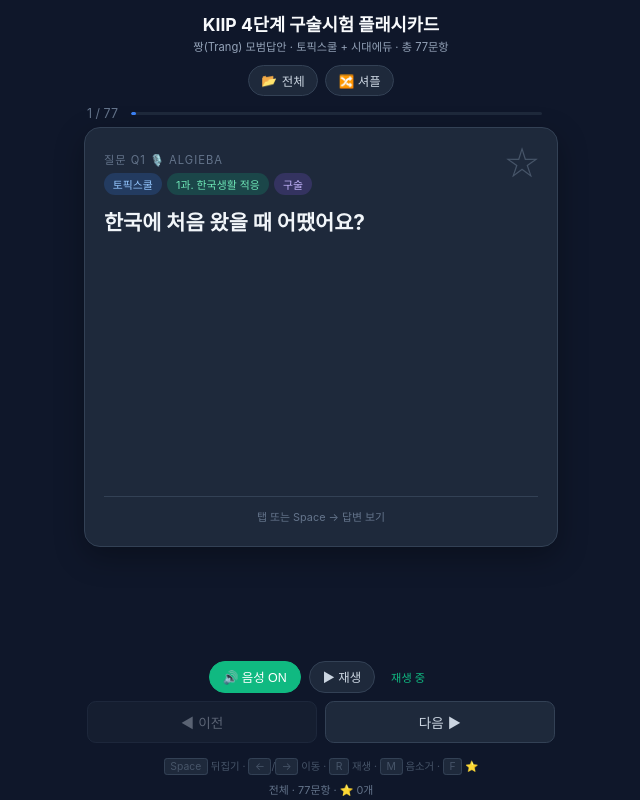
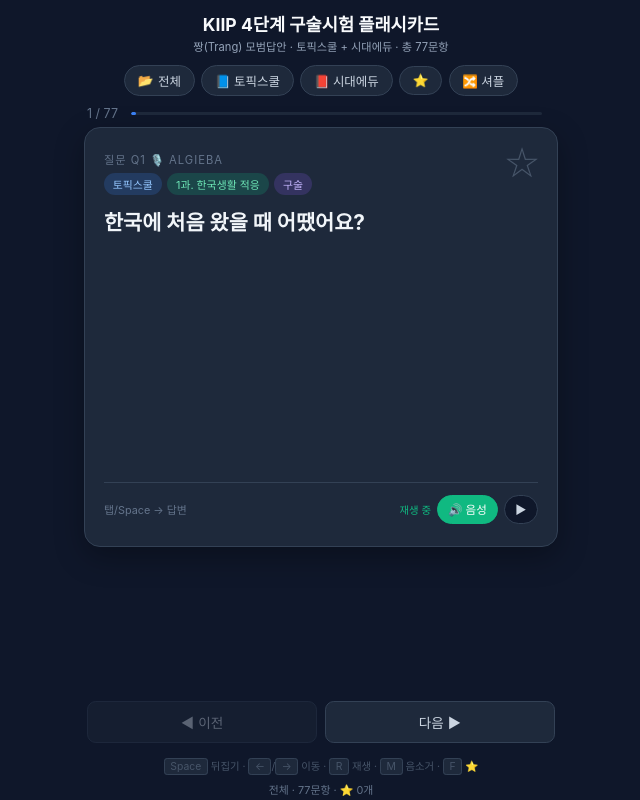
Before and after one commit to sdjcoding/kiip-trang-flashcard, a plain HTML site: page index.html in a window 1280 px wide. Shown: the whole page, without its empty margins (319-959 px from the left). Drawn offline with Linux system fonts and the light colour scheme.

Commit message:
Move audio controls to card bottom-right + add channel quick filters
- Add quick filter buttons in toolbar: 📘 토픽스쿨, 📕 시대에듀, ⭐
- Audio toggle (🔊/🔇) and play (▶) buttons relocated to card footer (right side)
- Audio status display also in card footer (left side hint, right side controls)
- Removed standalone audio bar below card
- Audio controls now per-card face (front shows for question, back for answer)
- Click audio buttons no longer triggers card flip (event.stopPropagation)

```diff
--- a/index.html
+++ b/index.html
@@ -66,6 +66,9 @@
   .pill-btn.audio-on { background: #10b981; border-color: #10b981; color: #fff; }
   .pill-btn.audio-off { opacity: 0.6; }
   .pill-btn.fav-active { background: #f59e0b; border-color: #f59e0b; color: #fff; }
+  .pill-btn.quick-filter.active[data-cat="⭐ 토픽스쿨 전체"] { background: #3b82f6; border-color: #3b82f6; color: #fff; }
+  .pill-btn.quick-filter.active[data-cat="⭐ 시대에듀 전체"] { background: #c0504d; border-color: #c0504d; color: #fff; }
+  .pill-btn.quick-filter.active[data-cat="⭐ 즐겨찾기"] { background: #f59e0b; border-color: #f59e0b; color: #fff; }
   .pill-btn:disabled { opacity: 0.3; cursor: not-allowed; }
 
   .audio-status {
@@ -215,14 +218,45 @@
     flex-grow: 1;
     white-space: pre-wrap;
   }
-  .hint {
-    text-align: center;
-    color: #64748b;
-    font-size: 0.68rem;
+  .card-footer {
+    display: flex;
+    align-items: center;
+    justify-content: space-between;
+    gap: 0.5rem;
     margin-top: 1rem;
     padding-top: 0.7rem;
     border-top: 1px solid #334155;
   }
+  .hint {
+    flex: 1;
+    color: #64748b;
+    font-size: 0.68rem;
+    text-align: left;
+  }
+  .card-audio {
+    display: flex;
+    gap: 0.35rem;
+    align-items: center;
+  }
+  .card-audio button {
+    padding: 0.35rem 0.65rem;
+    border: 1px solid #334155;
+    border-radius: 999px;
+    background: #0f172a;
+    color: #cbd5e1;
+    font-size: 0.72rem;
+    cursor: pointer;
+    transition: all 0.2s;
+    white-space: nowrap;
+  }
+  .card-audio button:hover, .card-audio button:active { background: #334155; }
+  .card-audio button.audio-on { background: #10b981; border-color: #10b981; color: #fff; }
+  .card-audio button.audio-off { opacity: 0.5; }
+  .card-audio .status {
+    font-size: 0.65rem;
+    color: #64748b;
+  }
+  .card-audio .status.playing { color: #10b981; }
 
   .nav {
     display: flex;
@@ -382,6 +416,9 @@
 
 <div class="toolbar">
   <button class="pill-btn" id="catBtn">📂 <span id="catBtnLabel">전체</span></button>
+  <button class="pill-btn quick-filter" data-cat="⭐ 토픽스쿨 전체" title="토픽스쿨 47문항">📘 토픽스쿨</button>
+  <button class="pill-btn quick-filter" data-cat="⭐ 시대에듀 전체" title="시대에듀 30문항">📕 시대에듀</button>
+  <button class="pill-btn quick-filter" data-cat="⭐ 즐겨찾기" title="즐겨찾기">⭐</button>
   <button class="pill-btn" id="shuffleBtn">🔀 셔플</button>
 </div>
 
@@ -392,12 +429,6 @@
 
 <div class="cards-wrapper">
   <div id="cardsWrapper"></div>
-</div>
-
-<div class="audio-bar">
-  <button class="pill-btn audio-on" id="audioToggle">🔊 음성 ON</button>
-  <button class="pill-btn" id="replayBtn">▶ 재생</button>
-  <span class="audio-status" id="audioStatus">대기</span>
 </div>
 
 <div class="nav">
@@ -460,6 +491,7 @@ function applyFilter(cat) {
   else filtered = DATA.filter(d => d.cat === cat);
   page = 0;
   document.getElementById('catBtnLabel').textContent = cat;
+  updateQuickFilterButtons();
   closeCatModal();
   if (filtered.length === 0) {
     showEmptyState();
@@ -524,6 +556,17 @@ document.getElementById('catModal').onclick = (e) => {
   if (e.target.id === 'catModal') closeCatModal();
 };
 
+// 빠른 필터 버튼 (📘 토픽스쿨, 📕 시대에듀, ⭐ 즐겨찾기)
+document.querySelectorAll('.quick-filter').forEach(btn => {
+  btn.onclick = () => applyFilter(btn.dataset.cat);
+});
+
+function updateQuickFilterButtons() {
+  document.querySelectorAll('.quick-filter').forEach(btn => {
+    btn.classList.toggle('active', btn.dataset.cat === activeCat);
+  });
+}
+
 // 즐겨찾기 토글
 function toggleFav(no) {
   if (favs.has(no)) favs.delete(no);
@@ -543,58 +586,53 @@ function toggleFav(no) {
 
 // 음성 컨트롤
 const audioPlayer = document.getElementById('audioPlayer');
-const audioStatus = document.getElementById('audioStatus');
 
 function setAudioStatus(text, playing = false) {
-  audioStatus.textContent = text;
-  audioStatus.classList.toggle('playing', playing);
+  document.querySelectorAll('.card-audio .status').forEach(el => {
+    el.textContent = text;
+    el.classList.toggle('playing', playing);
+  });
 }
 
 function playAudio(src) {
   if (!audioOn) return;
   audioPlayer.src = src;
-  setAudioStatus('로딩...', true);
+  setAudioStatus('로딩', true);
   audioPlayer.play().then(() => {
     setAudioStatus('재생 중', true);
   }).catch(err => {
-    setAudioStatus('재생 실패', false);
+    setAudioStatus('실패', false);
   });
 }
 
 audioPlayer.onended = () => setAudioStatus('완료', false);
 audioPlayer.onerror = () => setAudioStatus('파일 없음', false);
 
-function updateAudioToggle() {
-  const btn = document.getElementById('audioToggle');
+function updateCardAudioButtons() {
+  document.querySelectorAll('.card-audio-toggle').forEach(btn => {
     if (audioOn) {
-    btn.textContent = '🔊 음성 ON';
+      btn.textContent = '🔊 음성';
       btn.classList.add('audio-on');
       btn.classList.remove('audio-off');
     } else {
-    btn.textContent = '🔇 음성 OFF';
+      btn.textContent = '🔇 음소거';
       btn.classList.remove('audio-on');
       btn.classList.add('audio-off');
+    }
+  });
+}
+
+function toggleAudio() {
+  audioOn = !audioOn;
+  localStorage.setItem(LS_AUDIO, audioOn ? 'on' : 'off');
+  if (!audioOn) {
     audioPlayer.pause();
     setAudioStatus('음소거');
+  } else {
+    setAudioStatus('대기');
   }
+  updateCardAudioButtons();
 }
-
-document.getElementById('audioToggle').onclick = () => {
-  audioOn = !audioOn;
-  localStorage.setItem(LS_AUDIO, audioOn ? 'on' : 'off');
-  updateAudioToggle();
-};
-
-document.getElementById('replayBtn').onclick = () => {
-  if (!audioOn || !filtered.length) return;
-  const card = document.getElementById('cardEl');
-  const c = filtered[page];
-  if (card && card.classList.contains('flipped')) {
-    playAudio(`audio/a${c.no}.mp3`);
-  } else {
-    playAudio(`audio/q${c.no}.mp3`);
-  }
-};
 
 // 카드 렌더링
 function render() {
@@ -615,6 +653,9 @@ function render() {
 
   const container = document.createElement('div');
   container.className = 'card-container';
+  const audioOnClass = audioOn ? 'audio-on' : 'audio-off';
+  const audioLabel = audioOn ? '🔊 음성' : '🔇 음소거';
+
   container.innerHTML = `
     <div class="card" id="cardEl">
       <div class="card-face card-front">
@@ -626,7 +667,14 @@ function render() {
           <span class="tag ${typeClass}">${typeTag}</span>
         </div>
         <h2>${c.q}</h2>
-        <div class="hint">탭 또는 Space → 답변 보기</div>
+        <div class="card-footer">
+          <span class="hint">탭/Space → 답변</span>
+          <div class="card-audio">
+            <span class="status" id="audioStatusFront">대기</span>
+            <button class="${audioOnClass} card-audio-toggle" title="음성 ON/OFF (M)">${audioLabel}</button>
+            <button class="card-audio-replay" title="재생 (R)">▶</button>
+          </div>
+        </div>
       </div>
       <div class="card-face card-back">
         <button class="fav-btn ${favClass}" id="favBtnBack" title="즐겨찾기 (F)">${favIcon}</button>
@@ -638,13 +686,20 @@ function render() {
         </div>
         <div class="answer-label">짱(Trang)의 답변</div>
         <div class="answer">${c.a}</div>
-        <div class="hint">탭 또는 Space → 질문 보기</div>
+        <div class="card-footer">
+          <span class="hint">탭/Space → 질문</span>
+          <div class="card-audio">
+            <span class="status" id="audioStatusBack">대기</span>
+            <button class="${audioOnClass} card-audio-toggle" title="음성 ON/OFF (M)">${audioLabel}</button>
+            <button class="card-audio-replay" title="재생 (R)">▶</button>
+          </div>
+        </div>
       </div>
     </div>
   `;
-  // 카드 클릭 = 뒤집기 (즐겨찾기 버튼 클릭 제외)
+  // 카드 클릭 = 뒤집기 (즐겨찾기/음성 버튼 클릭 제외)
   container.onclick = (e) => {
-    if (e.target.closest('.fav-btn')) return;
+    if (e.target.closest('.fav-btn') || e.target.closest('.card-audio')) return;
     const card = container.querySelector('.card');
     card.classList.toggle('flipped');
     if (card.classList.contains('flipped')) {
@@ -656,6 +711,19 @@ function render() {
   // 즐겨찾기 버튼 클릭
   container.querySelector('#favBtnFront').onclick = (e) => { e.stopPropagation(); toggleFav(c.no); };
   container.querySelector('#favBtnBack').onclick = (e) => { e.stopPropagation(); toggleFav(c.no); };
+  // 카드 내 음성 컨트롤
+  container.querySelectorAll('.card-audio-toggle').forEach(btn => {
+    btn.onclick = (e) => { e.stopPropagation(); toggleAudio(); };
+  });
+  container.querySelectorAll('.card-audio-replay').forEach(btn => {
+    btn.onclick = (e) => {
+      e.stopPropagation();
+      if (!audioOn) return;
+      const card = document.getElementById('cardEl');
+      if (card.classList.contains('flipped')) playAudio(`audio/a${c.no}.mp3`);
+      else playAudio(`audio/q${c.no}.mp3`);
+    };
+  });
 
   wrapper.appendChild(container);
 
@@ -708,8 +776,14 @@ document.addEventListener('keydown', (e) => {
     }
   } else if (e.key === 'ArrowLeft') prev();
   else if (e.key === 'ArrowRight') next();
-  else if (e.key === 'r' || e.key === 'R') document.getElementById('replayBtn').click();
-  else if (e.key === 'm' || e.key === 'M') document.getElementById('audioToggle').click();
+  else if (e.key === 'r' || e.key === 'R') {
+    if (!audioOn || !filtered.length) return;
+    const card = document.getElementById('cardEl');
+    const c = filtered[page];
+    if (card.classList.contains('flipped')) playAudio(`audio/a${c.no}.mp3`);
+    else playAudio(`audio/q${c.no}.mp3`);
+  }
+  else if (e.key === 'm' || e.key === 'M') toggleAudio();
   else if (e.key === 'f' || e.key === 'F') {
     if (filtered.length) toggleFav(filtered[page].no);
   }
@@ -724,7 +798,6 @@ document.addEventListener('touchend', (e) => {
 });
 
 // 초기화
-updateAudioToggle();
 applyFilter(activeCat);
 const savedPage = parseInt(localStorage.getItem(LS_PAGE) || '0');
 if (savedPage > 0 && savedPage < filtered.length) {
```
Lines whose indentation alone changed are shown as unchanged.
